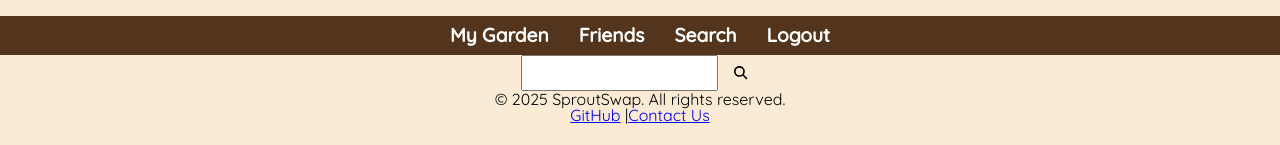
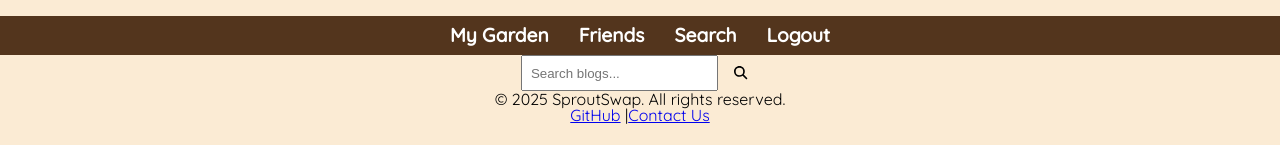
Before and after one commit to musserdn/SproutSwap, a React (Vite) app in the folder client/: page /SearchBlogs in a window 1280 px wide. Shown: the part 322-467 px from the top of the page. Built offline with nearby package versions, Linux system fonts and the light colour scheme.

Commit message:
added placeholder text to searchbar component

```diff
--- a/client/src/components/SearchBar.jsx
+++ b/client/src/components/SearchBar.jsx
@@ -3,7 +3,7 @@ import { faMagnifyingGlass } from "@fortawesome/free-solid-svg-icons";
 import { useState } from "react";
 import styles from "./SearchBar.module.css";
 
-export default function SearchBar({ onSearch, labelText }) {
+export default function SearchBar({ onSearch, placeholder }) {
   const [searchValue, setSearchValue] = useState("");
 
   function handleSearch(e) {
@@ -14,7 +14,7 @@ export default function SearchBar({ onSearch, labelText }) {
 
   return (
     <form style={styles} onSubmit={handleSearch}>
-        <input type="text" onChange={(e) => setSearchValue(e.target.value)} />{" "}
+        <input type="text" placeholder={placeholder} onChange={(e) => setSearchValue(e.target.value)} />{" "}
         <button>
           <FontAwesomeIcon icon={faMagnifyingGlass} />
         </button>
--- a/client/src/pages/searchBlogs.jsx
+++ b/client/src/pages/searchBlogs.jsx
@@ -8,7 +8,7 @@ const SearchBlogs = () => {
   return (
     <div>
       {/* SearchBar component */}
-      <SearchBar onSearch={searchBlogs} />
+      <SearchBar placeholder="Search blogs..." onSearch={searchBlogs} />
     </div>
   );
 };
```
